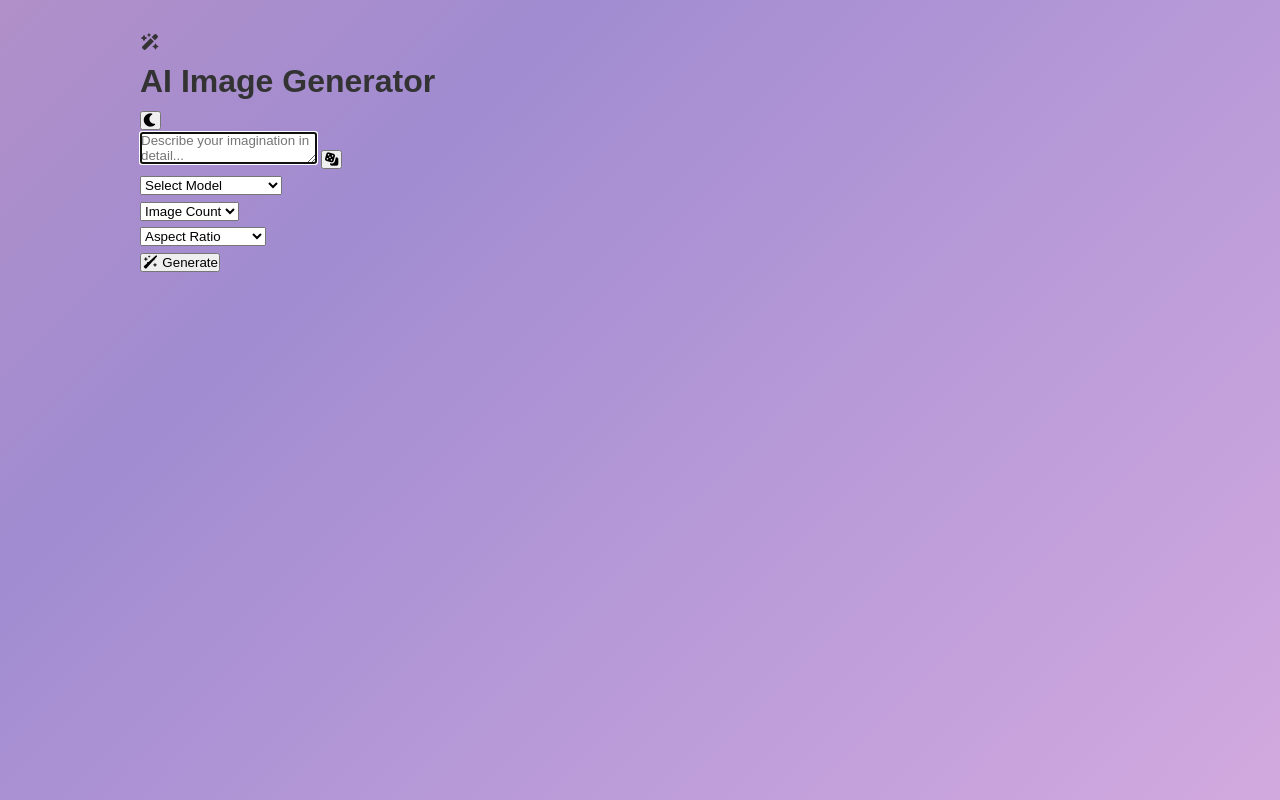
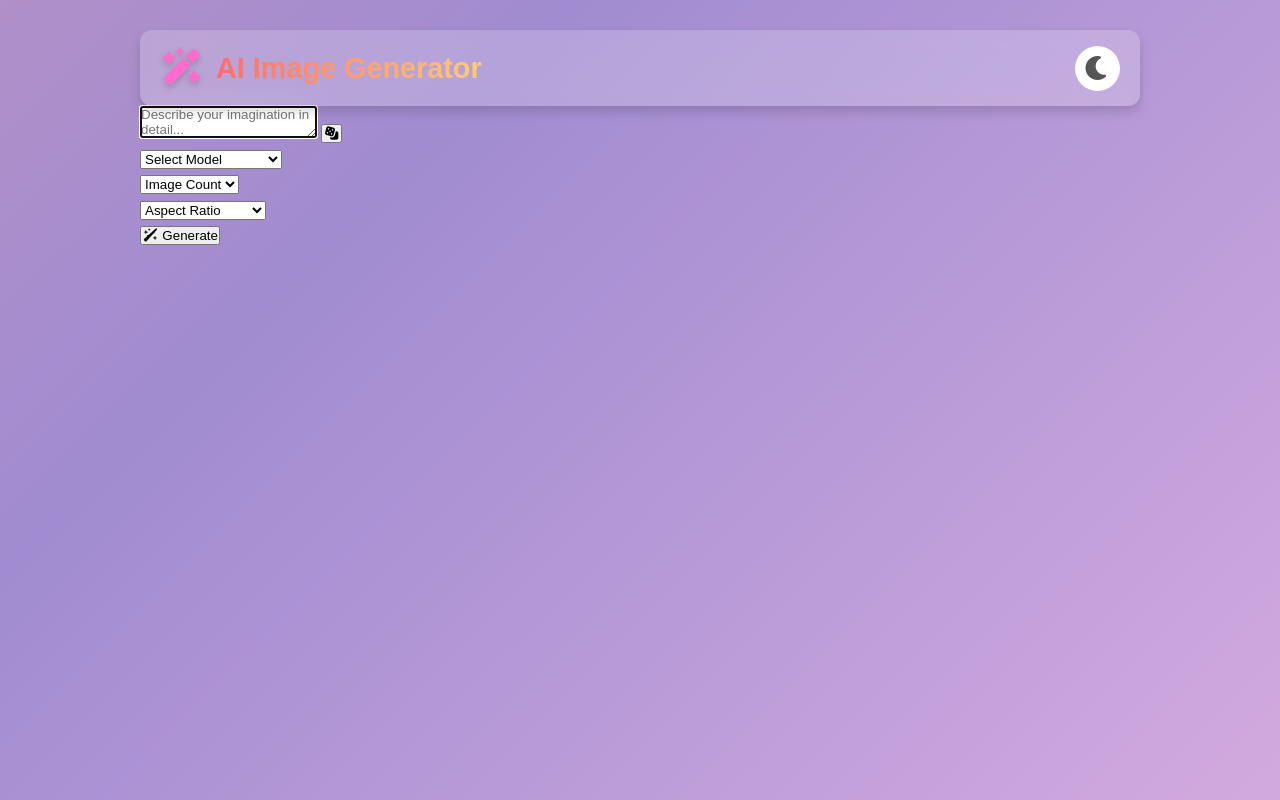
Before and after one commit to prashantmore45/AI-Image-Generator, a plain HTML site: page index.html in a window 1280 px wide. Drawn offline with Linux system fonts and the light colour scheme.

Commit message:
style: add colorful header with gradient title and glowing logo

```diff
--- a/style.css
+++ b/style.css
@@ -31,3 +31,55 @@ body {
     max-width: 1000px;
     margin-top: 30px;
 }
+
+/* Header styles */
+.header {
+    display: flex;
+    justify-content: space-between;
+    align-items: center;
+    padding: 15px 20px;
+    background: rgba(255,255,255,0.2);
+    border-radius: 12px;
+    backdrop-filter: blur(10px);
+    box-shadow: 0 6px 12px rgba(0,0,0,0.15);
+}
+
+.logo-wrapper {
+    display: flex;
+    align-items: center;
+    gap: 12px;
+}
+
+.logo i {
+    font-size: 2.2rem;
+    color: #ff6bcb;
+    text-shadow: 0 3px 6px rgba(0,0,0,0.2);
+}
+
+.header h1 {
+    font-size: 1.8rem;
+    font-weight: 700;
+    background: linear-gradient(90deg, #ff6b6b, #ffcc70);
+    -webkit-background-clip: text;
+    -webkit-text-fill-color: transparent;
+}
+
+.theme-Toggle {
+    background: #fff;
+    border: none;
+    font-size: 1.5rem;
+    cursor: pointer;
+    color: #555;
+    border-radius: 50%;
+    width: 45px;
+    height: 45px;
+    display: flex;
+    align-items: center;
+    justify-content: center;
+    transition: 0.3s;
+}
+
+.theme-Toggle:hover {
+    background: #ff6bcb;
+    color: #fff;
+}
```
